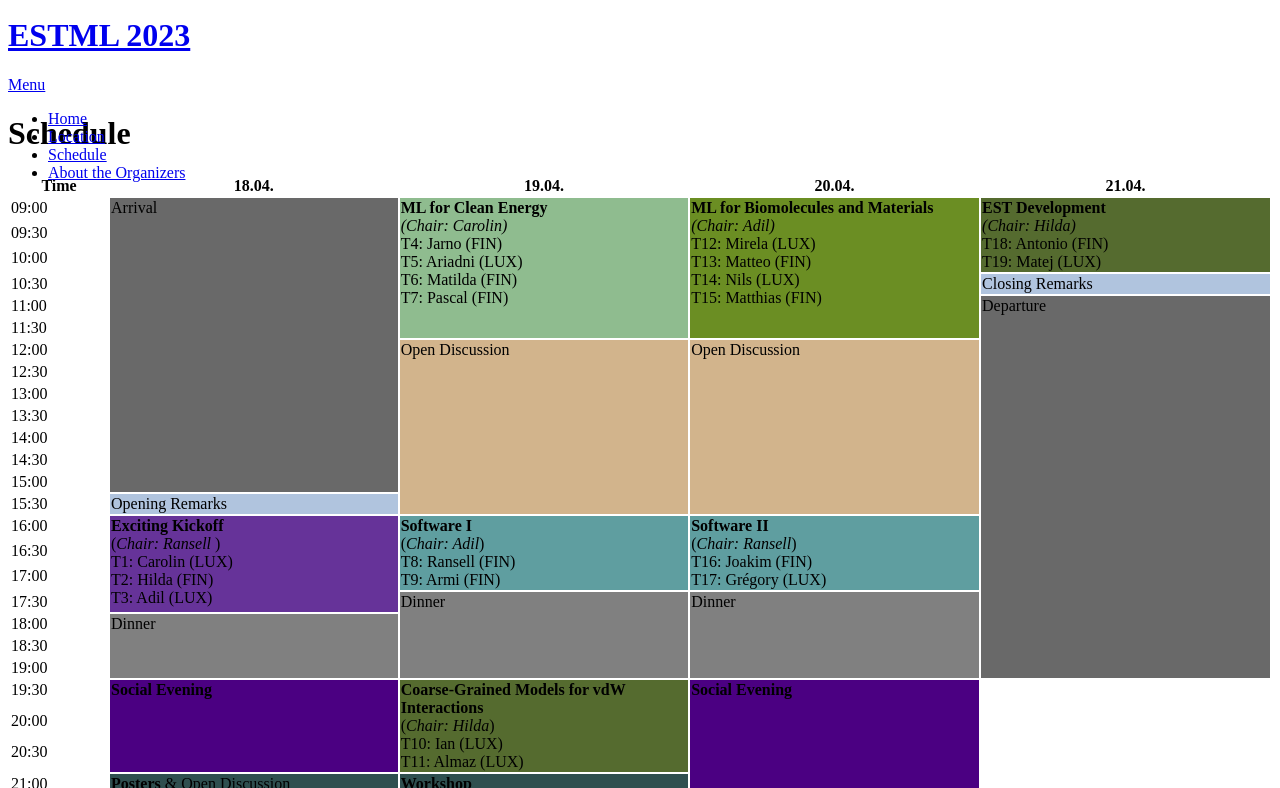
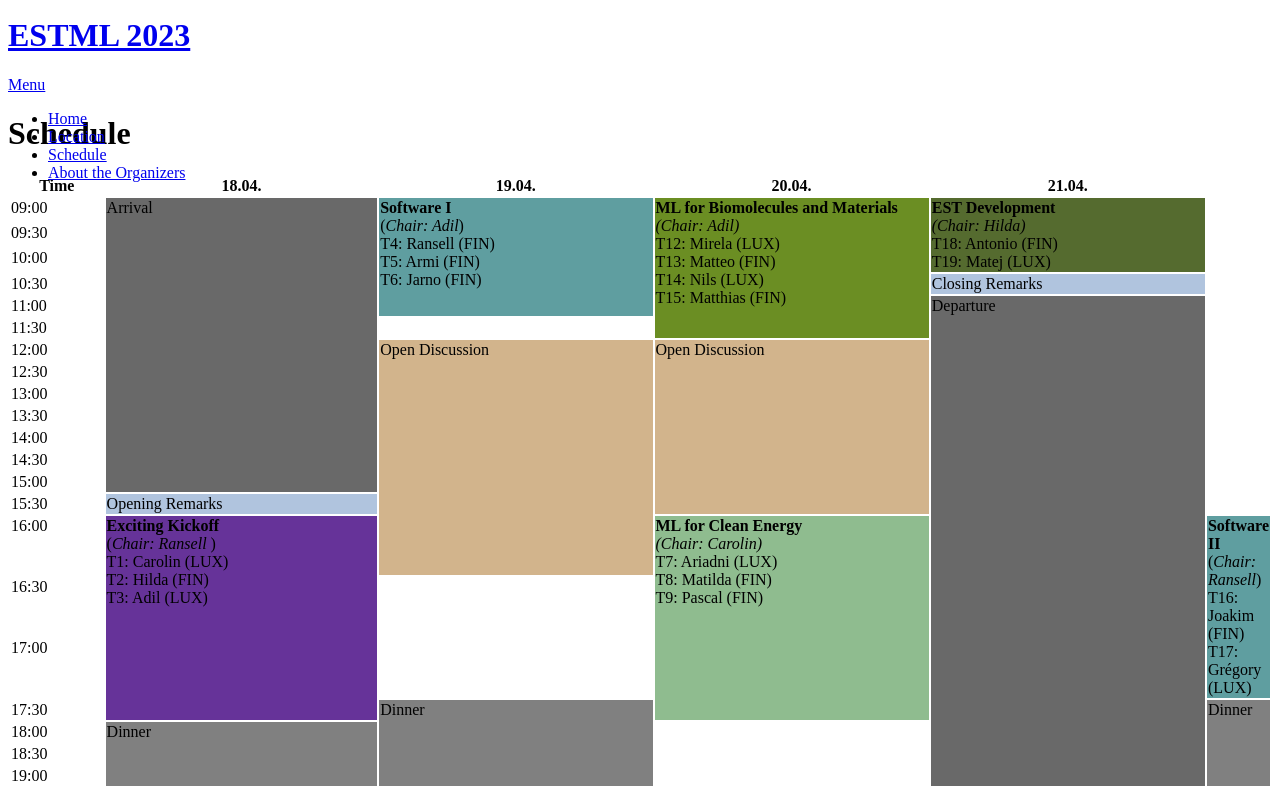
Before and after one commit to ESTML/ESTML.github.io, a Jekyll site: the page built from schedule.html, in a window 1280 px wide and 900 px high, cut to the strip 112-900 px from the top of the window. Built offline with Jekyll 4.4.1, drawn with Linux system fonts in a browser that asks for light colours; nearby versions of some CDN libraries.

Commit message:
Update schedule.html

```diff
--- a/schedule.html
+++ b/schedule.html
@@ -16,7 +16,7 @@ title: Schedule and Participants
 <tr VALIGN=TOP >
   <td width=100> 09:00 </td>
   <td rowspan="13" width=300 style="background-color: DimGray;"> Arrival </td>
-  <td rowspan="6" width=300 style="background-color: DarkSeaGreen;"> <b>ML for Clean Energy</b> <br> <i>(Chair: Carolin)</i> <br> T4: Jarno (FIN) <br> T5: Ariadni (LUX) <br> T6: Matilda (FIN) <br> T7: Pascal (FIN) </td>
+  <td rowspan="5" width=300 style="background-color: CadetBlue;"> <b> Software I </b> <br> (<i>Chair: Adil</i>) <br> T4: Ransell (FIN) <br> T5: Armi (FIN) <br> T6: Jarno (FIN) </td>
   <td rowspan="6" width=300 style="background-color: OliveDrab;"> <b>ML for Biomolecules and Materials</b> <br> <i>(Chair: Adil)</i> <br> T12: Mirela (LUX) <br> T13: Matteo (FIN) <br> T14: Nils (LUX) <br> T15: Matthias (FIN) </td>
   <td rowspan="3" width=300 style="background-color: DarkOliveGreen;"> <b>EST Development </b> <br> <i>(Chair: Hilda)</i> <br> T18: Antonio (FIN) <br> T19: Matej (LUX) </td>
 </tr>
@@ -41,7 +41,7 @@ title: Schedule and Participants
 </tr>
 <tr VALIGN=TOP>
   <td> 12:00 </td>
-  <td rowspan="8" style="background-color: Tan;"> Open Discussion </td>
+  <td rowspan="9" style="background-color: Tan;"> Open Discussion </td>
   <td rowspan="8" style="background-color: Tan;"> Open Discussion </td>
 </tr>
 
@@ -77,7 +77,7 @@ title: Schedule and Participants
 <tr VALIGN=TOP>
   <td> 16:00 </td>
   <td rowspan="4" style="background-color: RebeccaPurple;"> <b> Exciting Kickoff </b> <br> (<i>Chair: Ransell </i>) <br> T1: Carolin (LUX) <br> T2: Hilda (FIN) <br> T3: Adil (LUX) </td>
-  <td rowspan="3" style="background-color: CadetBlue;"> <b> Software I </b> <br> (<i>Chair: Adil</i>) <br> T8: Ransell (FIN) <br> T9: Armi (FIN) </td>
+  <td rowspan="4" style="background-color: DarkSeaGreen;"> <b>ML for Clean Energy</b> <br> <i>(Chair: Carolin)</i> <br> T7: Ariadni (LUX) <br> T8: Matilda (FIN) <br> T9: Pascal (FIN)  </td>
   <td rowspan="3" style="background-color: CadetBlue;"> <b> Software II </b> <br> (<i>Chair: Ransell</i>) <br> T16: Joakim (FIN) <br> T17: Grégory (LUX) </td>
 </tr>
 
```
